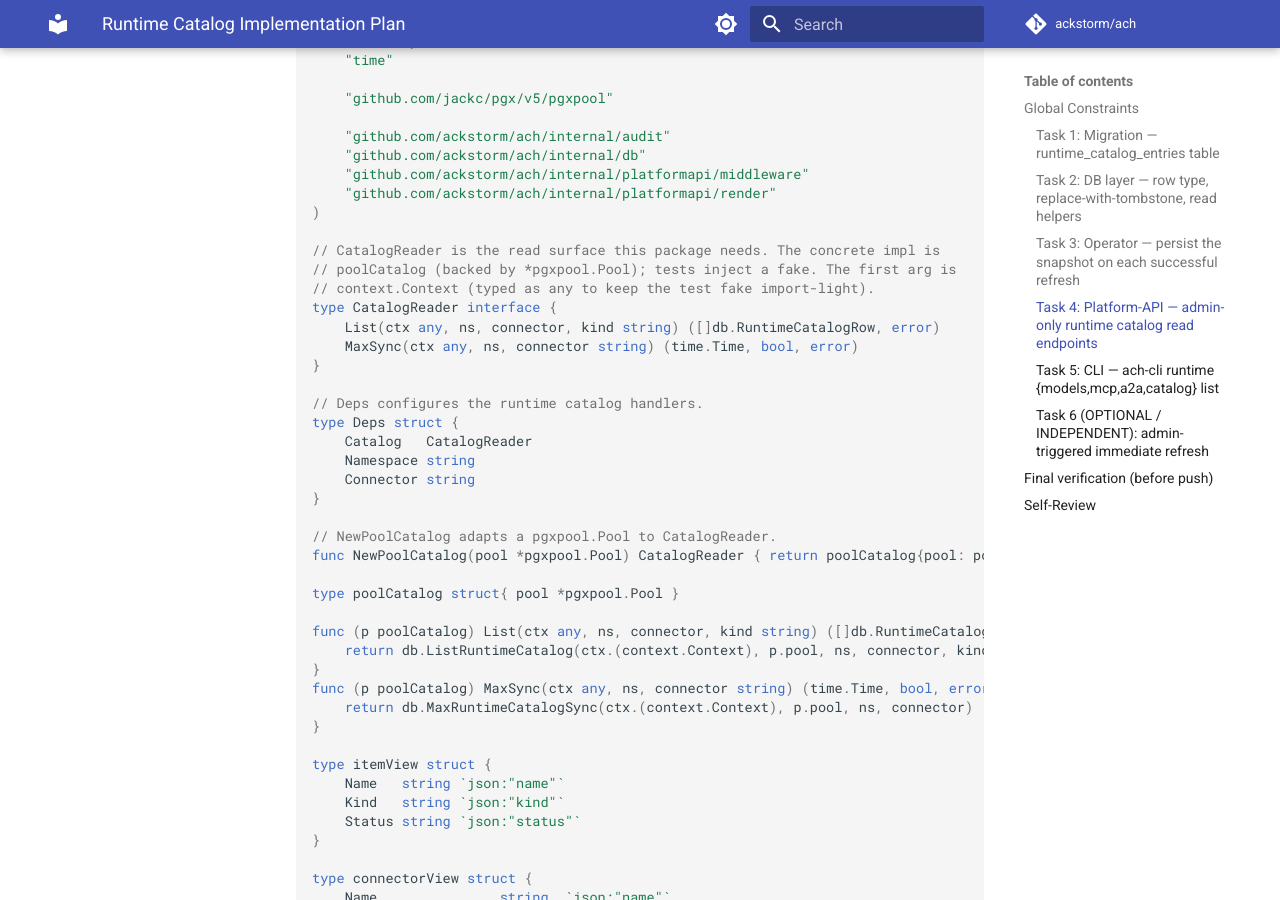
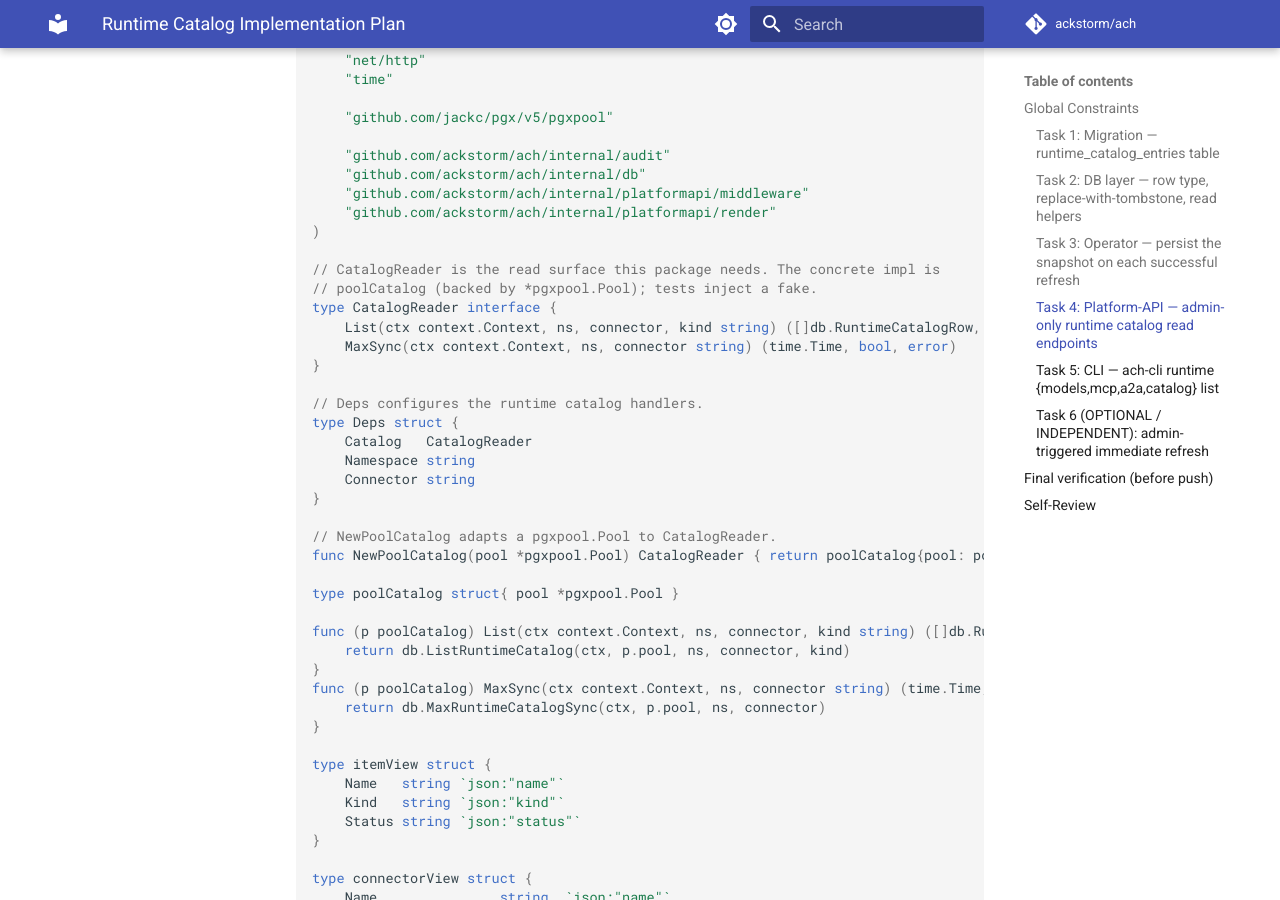
Before and after one commit to ackstorm/ach, an MkDocs documentation site: the page built from docs/plans/2026-06-25-runtime-catalog.md, in a window 1280 px wide and 900 px high, scrolled down 13692 px. Built offline with MkDocs 1.6.1 and Material for MkDocs 9.7.7, drawn with Linux system fonts in a browser that asks for light colours; comment, search, counter and statistics services are not loaded; the version menu is left out; some of the changed text lies outside the part shown.

Commit message:
docs(plan): use context.Context in Task 4 CatalogReader (drop ctx any)

```diff
--- a/docs/plans/2026-06-25-runtime-catalog.md
+++ b/docs/plans/2026-06-25-runtime-catalog.md
@@ -535,6 +535,7 @@ Create `internal/platformapi/admin/runtime/handler_test.go`:
 package runtime
 
 import (
+	"context"
 	"encoding/json"
 	"net/http"
 	"net/http/httptest"
@@ -551,7 +552,7 @@ type fakeCatalog struct {
 	err     error
 }
 
-func (f fakeCatalog) List(_ any, _, _, kind string) ([]db.RuntimeCatalogRow, error) {
+func (f fakeCatalog) List(_ context.Context, _, _, kind string) ([]db.RuntimeCatalogRow, error) {
 	if f.err != nil {
 		return nil, f.err
 	}
@@ -563,7 +564,7 @@ func (f fakeCatalog) List(_ any, _, _, kind string) ([]db.RuntimeCatalogRow, err
 	}
 	return out, nil
 }
-func (f fakeCatalog) MaxSync(_ any, _, _ string) (time.Time, bool, error) {
+func (f fakeCatalog) MaxSync(_ context.Context, _, _ string) (time.Time, bool, error) {
 	return f.maxSync, f.hasSync, f.err
 }
 
@@ -647,11 +648,10 @@ import (
 )
 
 // CatalogReader is the read surface this package needs. The concrete impl is
-// poolCatalog (backed by *pgxpool.Pool); tests inject a fake. The first arg is
-// context.Context (typed as any to keep the test fake import-light).
+// poolCatalog (backed by *pgxpool.Pool); tests inject a fake.
 type CatalogReader interface {
-	List(ctx any, ns, connector, kind string) ([]db.RuntimeCatalogRow, error)
-	MaxSync(ctx any, ns, connector string) (time.Time, bool, error)
+	List(ctx context.Context, ns, connector, kind string) ([]db.RuntimeCatalogRow, error)
+	MaxSync(ctx context.Context, ns, connector string) (time.Time, bool, error)
 }
 
 // Deps configures the runtime catalog handlers.
@@ -666,11 +666,11 @@ func NewPoolCatalog(pool *pgxpool.Pool) CatalogReader { return poolCatalog{pool:
 
 type poolCatalog struct{ pool *pgxpool.Pool }
 
-func (p poolCatalog) List(ctx any, ns, connector, kind string) ([]db.RuntimeCatalogRow, error) {
-	return db.ListRuntimeCatalog(ctx.(context.Context), p.pool, ns, connector, kind)
+func (p poolCatalog) List(ctx context.Context, ns, connector, kind string) ([]db.RuntimeCatalogRow, error) {
+	return db.ListRuntimeCatalog(ctx, p.pool, ns, connector, kind)
 }
-func (p poolCatalog) MaxSync(ctx any, ns, connector string) (time.Time, bool, error) {
-	return db.MaxRuntimeCatalogSync(ctx.(context.Context), p.pool, ns, connector)
+func (p poolCatalog) MaxSync(ctx context.Context, ns, connector string) (time.Time, bool, error) {
+	return db.MaxRuntimeCatalogSync(ctx, p.pool, ns, connector)
 }
 
 type itemView struct {
```
